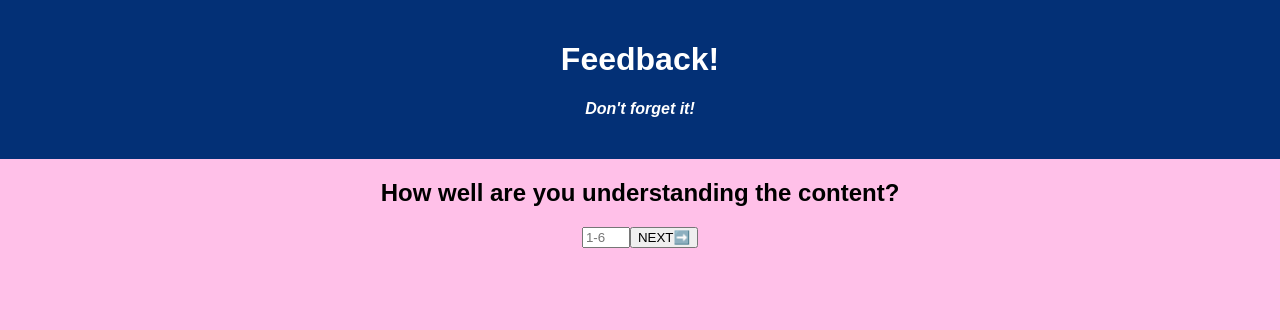
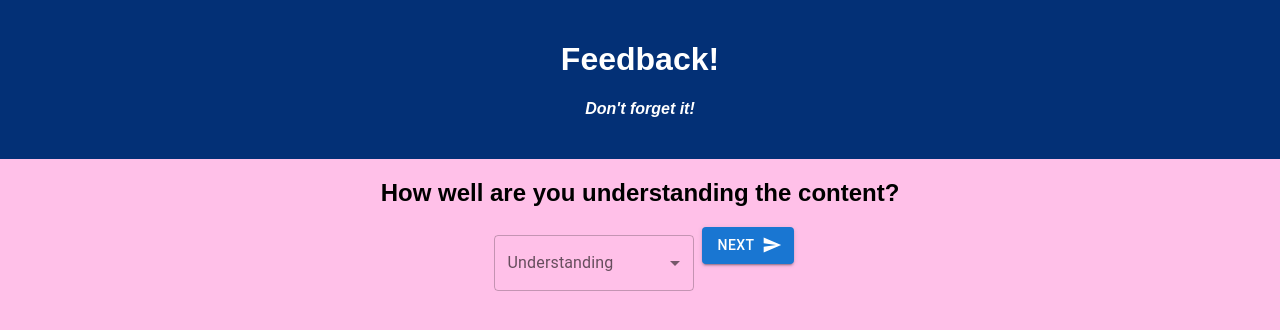
Before and after one commit to PeterIngles/weekend-redux-feedback-loop, a React (Create React App) app: page /#/2 in a window 1280 px wide. Shown: the top 330 px of the page. Built offline with nearby package versions, Linux system fonts and the light colour scheme.

Commit message:
Add mui for question4, fixed post error on null comments

```diff
--- a/src/components/Questions/Question1.jsx
+++ b/src/components/Questions/Question1.jsx
@@ -3,6 +3,12 @@ import { useState } from 'react';
 import { useHistory } from 'react-router-dom'
 import { useDispatch } from 'react-redux';
 import { Link } from 'react-router-dom'
+import SendIcon from '@mui/icons-material/Send';
+import Button from '@mui/material/Button';
+import InputLabel from '@mui/material/InputLabel';
+import MenuItem from '@mui/material/MenuItem';
+import FormControl from '@mui/material/FormControl';
+import Select from '@mui/material/Select';
 
 export function Question1() {
 
@@ -16,7 +22,7 @@ export function Question1() {
         let Q1Package = questionOneAnswer
         console.log(`Adding questionOneAnswer`, { questionOneAnswer })
         if (!questionOneAnswer) {
-        alert("Please select and answer");
+            alert("Please select an answer");
             return;
         }
         dispatch({
@@ -29,15 +35,29 @@ export function Question1() {
     return <div>
         <form className="questionFormOne">
             <h2>How are you feeling today?</h2>
-            <input
+            <FormControl variant="standard" sx={{ m: 1, minWidth: 200 }}>
+                <InputLabel id="demo-simple-select-standard-label">Feeling</InputLabel>
+                <Select
                     required
                     type="number"
                     min={1}
                     max={6}
-                placeholder="1-6"
                     value={questionOneAnswer}
-                onChange={(event) => setQuestionOneAnswer(event.target.value)} />
-            <button onClick={submitQuestionOne}>NEXT➡️</button>
+                    onChange={(event) => setQuestionOneAnswer(event.target.value)}>
+                    <MenuItem value="">
+                        <em>None</em>
+                    </MenuItem>
+                    <MenuItem value={1}>1</MenuItem>
+                    <MenuItem value={2}>2</MenuItem>
+                    <MenuItem value={3}>3</MenuItem>
+                    <MenuItem value={4}>4</MenuItem>
+                    <MenuItem value={5}>5</MenuItem>
+                    <MenuItem value={6}>6</MenuItem>
+                </Select>
+            </FormControl>
+            <Button onClick={submitQuestionOne} variant="contained" endIcon={<SendIcon />}>
+                NEXT
+            </Button>
         </form>
     </div>;
 }
--- a/src/components/Questions/Question2.jsx
+++ b/src/components/Questions/Question2.jsx
@@ -2,6 +2,12 @@ import React from 'react';
 import { useState } from 'react';
 import { useHistory } from 'react-router-dom'
 import { useDispatch } from 'react-redux';
+import SendIcon from '@mui/icons-material/Send';
+import Button from '@mui/material/Button';
+import InputLabel from '@mui/material/InputLabel';
+import MenuItem from '@mui/material/MenuItem';
+import FormControl from '@mui/material/FormControl';
+import Select from '@mui/material/Select';
 
 export function Question2() {
 
@@ -15,7 +21,7 @@ export function Question2() {
     let Q2Package = questionTwoAnswer
     console.log(`Adding questionTwoAnswer`, { questionTwoAnswer })
     if (!questionTwoAnswer) {
-        alert("Please select and answer");
+      alert("Please select an answer");
       return;
     }
     dispatch({
@@ -28,15 +34,29 @@ export function Question2() {
   return <div>
     <form className="questionFormTwo">
       <h2>How well are you understanding the content?</h2>
-            <input
+      <FormControl sx={{ m: 1, minWidth: 200 }}>
+        <InputLabel>Understanding</InputLabel>
+        <Select
           required
           type="number"
           min={1}
           max={6}
-                placeholder="1-6"
           value={questionTwoAnswer}
-                onChange={(event) => setQuestionTwoAnswer(event.target.value)} />
-            <button onClick={submitQuestionTwo}>NEXT➡️</button>
+          onChange={(event) => setQuestionTwoAnswer(event.target.value)}>
+          <MenuItem value="">
+            <em>None</em>
+          </MenuItem>
+          <MenuItem value={1}>1</MenuItem>
+          <MenuItem value={2}>2</MenuItem>
+          <MenuItem value={3}>3</MenuItem>
+          <MenuItem value={4}>4</MenuItem>
+          <MenuItem value={5}>5</MenuItem>
+          <MenuItem value={6}>6</MenuItem>
+        </Select>
+      </FormControl>
+      <Button onClick={submitQuestionTwo} variant="contained" endIcon={<SendIcon />}>
+        NEXT
+      </Button>
     </form>
   </div>;
 }
--- a/src/components/Questions/Question3.jsx
+++ b/src/components/Questions/Question3.jsx
@@ -2,6 +2,12 @@ import React from 'react';
 import { useState } from 'react';
 import { useHistory } from 'react-router-dom'
 import { useDispatch } from 'react-redux';
+import SendIcon from '@mui/icons-material/Send';
+import Button from '@mui/material/Button';
+import InputLabel from '@mui/material/InputLabel';
+import MenuItem from '@mui/material/MenuItem';
+import FormControl from '@mui/material/FormControl';
+import Select from '@mui/material/Select';
 
 export function Question3() {
 
@@ -15,7 +21,7 @@ export function Question3() {
       let Q3Package = questionThreeAnswer
       console.log(`Adding questionThreeAnswer`, { questionThreeAnswer })
       if (!questionThreeAnswer) {
-        alert("Please select and answer");
+        alert("Please select an answer");
         return;
       }
       dispatch({
@@ -28,15 +34,29 @@ export function Question3() {
     return <div>
         <form className="questionFormThree">
             <h2>How well are you being supported?</h2>
-            <input
+            <FormControl sx={{ m: 1, minWidth: 200 }}>
+        <InputLabel>Supported</InputLabel>
+        <Select
           required
           type="number"
           min={1}
           max={6}
-                placeholder="1-6"
           value={questionThreeAnswer}
-                onChange={(event) => setQuestionThreeAnswer(event.target.value)} />
-            <button onClick={submitQuestionThree}>NEXT➡️</button>
+          onChange={(event) => setQuestionThreeAnswer(event.target.value)}>
+          <MenuItem value="">
+            <em>None</em>
+          </MenuItem>
+          <MenuItem value={1}>1</MenuItem>
+          <MenuItem value={2}>2</MenuItem>
+          <MenuItem value={3}>3</MenuItem>
+          <MenuItem value={4}>4</MenuItem>
+          <MenuItem value={5}>5</MenuItem>
+          <MenuItem value={6}>6</MenuItem>
+        </Select>
+      </FormControl>
+      <Button onClick={submitQuestionThree} variant="contained" endIcon={<SendIcon />}>
+        NEXT
+      </Button>
     </form>
     </div>;
 }
--- a/src/components/Questions/Question4.jsx
+++ b/src/components/Questions/Question4.jsx
@@ -2,6 +2,10 @@ import React from 'react';
 import { useState } from 'react';
 import { useHistory } from 'react-router-dom'
 import { useDispatch } from 'react-redux';
+import Box from '@mui/material/Box';
+import TextField from '@mui/material/TextField';
+import SendIcon from '@mui/icons-material/Send';
+import Button from '@mui/material/Button';
 
 export function Question4() {
 
@@ -24,12 +28,24 @@ export function Question4() {
   return <div>
     <form className="questionFormFour">
       <h2>Any comments you want to leave?</h2>
-            <input
-                type="string"
-                placeholder="optional"
+      <Box
+        sx={{
+          '& > :not(style)': { m: 1, width: '25ch' },
+        }}
+        noValidate
+        autoComplete="off"
+      >
+        <TextField
+          id="filled-basic"
+          label="optional"
+          variant="filled"
           value={questionFourAnswer}
-                onChange={(event) => setQuestionFourAnswer(event.target.value)} />
-            <button onClick={submitQuestionFour}>NEXT➡️</button>
+          onChange={(event) => setQuestionFourAnswer(event.target.value)}
+        />
+      </Box>
+      <Button onClick={submitQuestionFour} variant="contained" endIcon={<SendIcon />}>
+        NEXT
+      </Button>
     </form>
   </div>;
 }
```
Also changed, not shown: 1 other file (tests, documents, lock files or other folders). Lines whose indentation alone changed are shown as unchanged.
